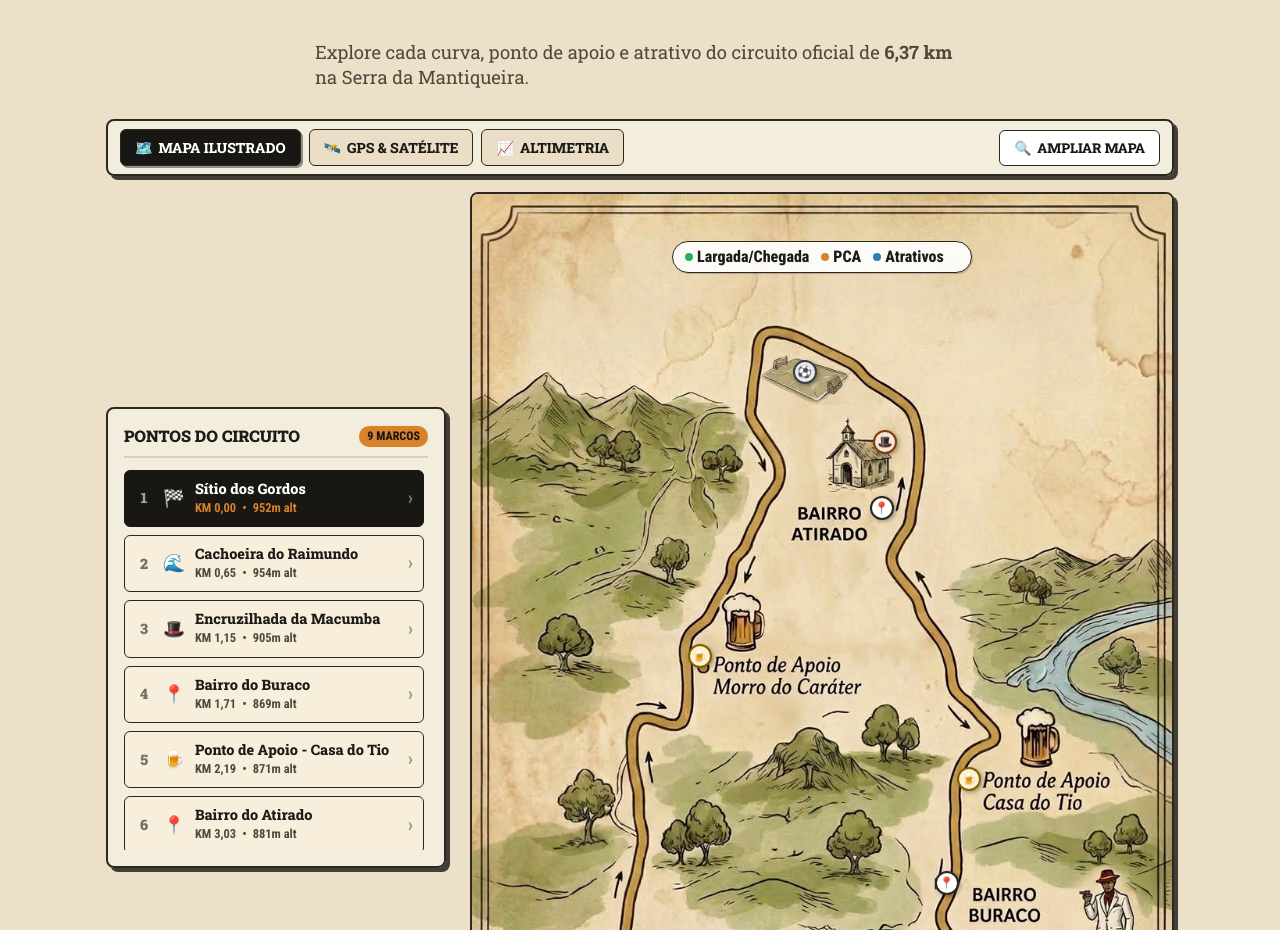
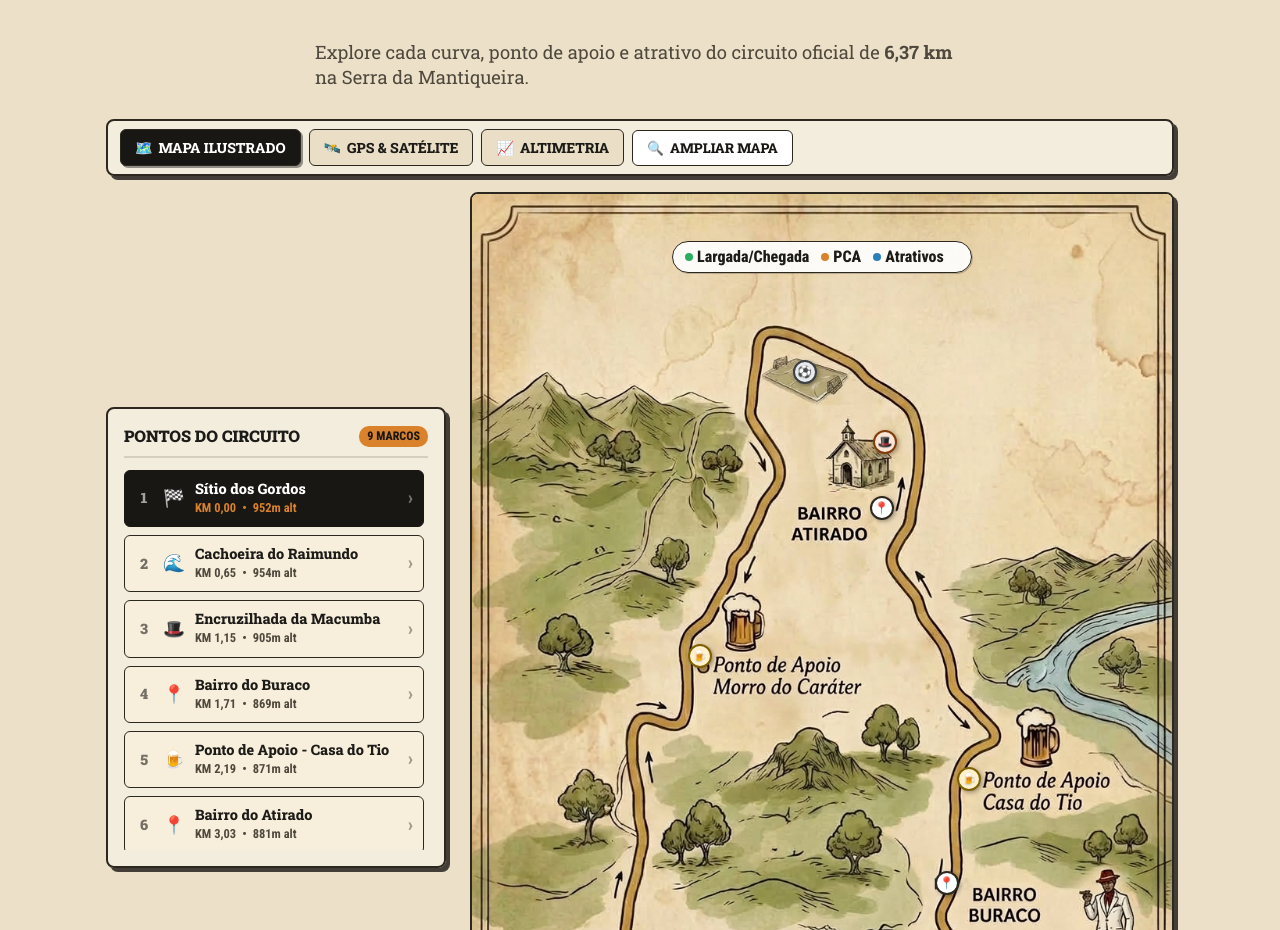
Before and after one commit to GabrielGSD/beer-run-dos-gordos, a Vue app: page / in a window 1280 px wide. Shown: the part 1362-2292 px from the top of the page. Built offline with nearby package versions, Linux system fonts and the light colour scheme.

Commit message:
Refactor: removendo margem do botao

```diff
--- a/src/components/RouteSection.vue
+++ b/src/components/RouteSection.vue
@@ -1045,7 +1045,6 @@ onMounted(() => {
   border-radius: 6px;
   cursor: pointer;
   transition: all 0.15s ease;
-  margin-left: auto;
   white-space: nowrap;
 }
 
```
